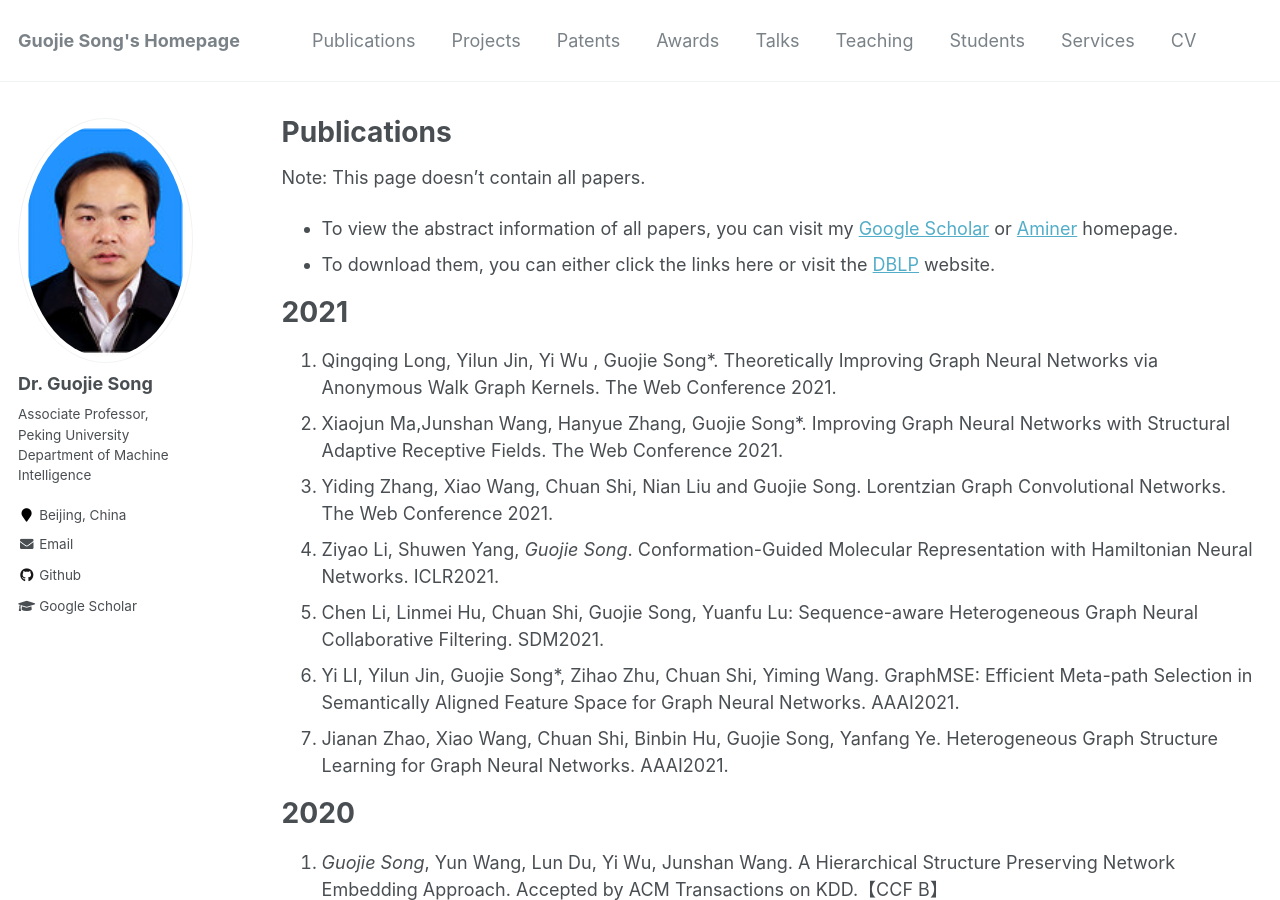
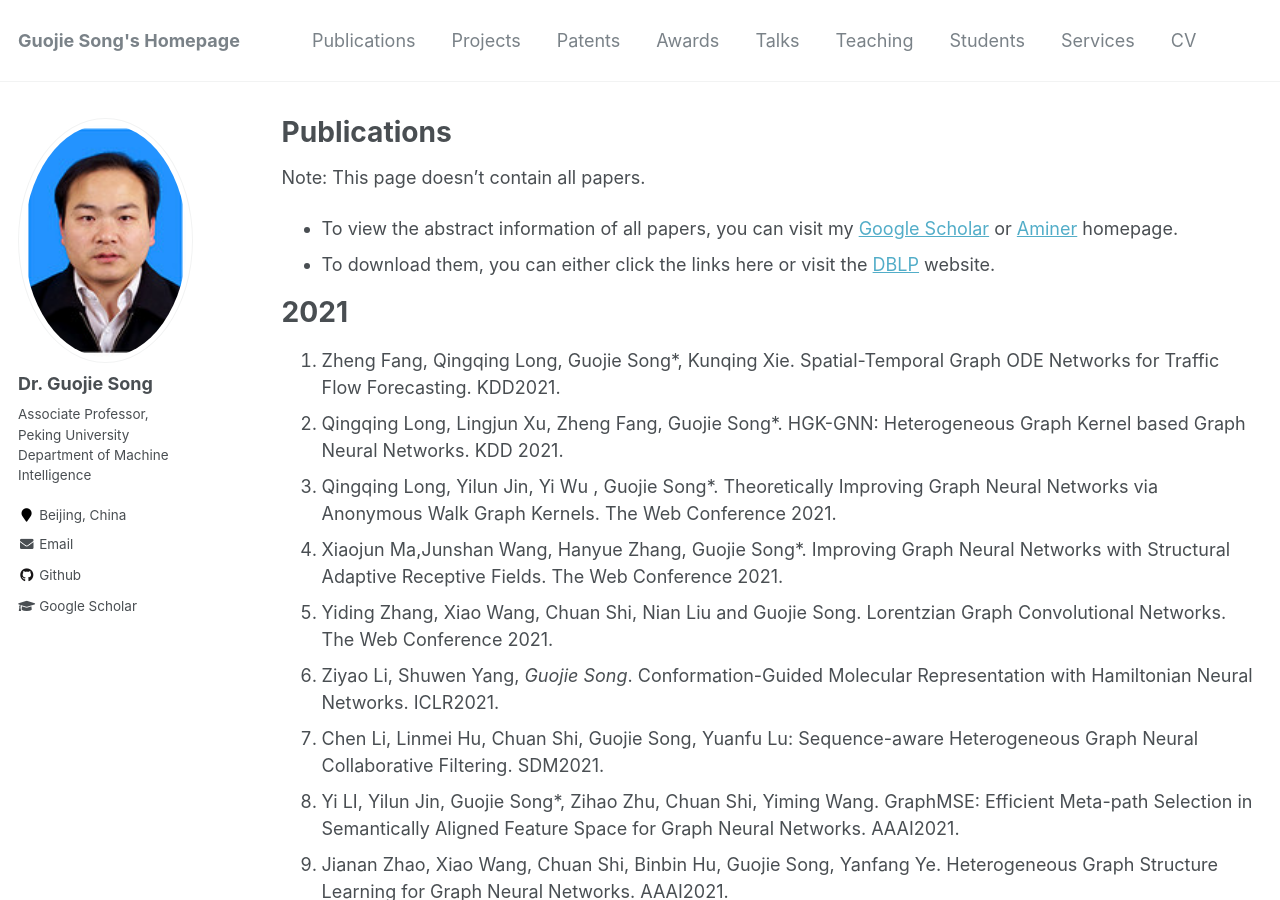
Before and after one commit to gjsong-pku/gjsong-pku.github.io, a Jekyll site: the page built from _pages/publications.md, in a window 1280 px wide and 900 px high. Built offline with Jekyll 4.4.1, drawn with Linux system fonts in a browser that asks for light colours.

Commit message:
Update publications.md

```diff
--- a/_pages/publications.md
+++ b/_pages/publications.md
@@ -12,13 +12,15 @@ Note: This page doesn't contain all papers.
 - To download them, you can either click the links here or visit the [DBLP](https://dblp.uni-trier.de/pers/hd/s/Song:Guojie) website.
 
 # 2021
-7. Qingqing Long, Yilun Jin, Yi Wu , Guojie Song*. Theoretically Improving Graph Neural Networks via Anonymous Walk Graph Kernels. The Web Conference 2021.
-6. Xiaojun Ma,Junshan Wang, Hanyue Zhang, Guojie Song*. Improving Graph Neural Networks with Structural Adaptive Receptive Fields. The Web Conference 2021.
-5. Yiding Zhang, Xiao Wang, Chuan Shi, Nian Liu and Guojie Song. Lorentzian Graph Convolutional Networks. The Web Conference 2021.
-4. Ziyao Li, Shuwen Yang, *Guojie Song*. Conformation-Guided Molecular Representation with Hamiltonian Neural Networks. ICLR2021.
-3. Chen Li, Linmei Hu, Chuan Shi, Guojie Song, Yuanfu Lu: Sequence-aware Heterogeneous Graph Neural Collaborative Filtering. SDM2021.
-2. Yi LI, Yilun Jin, Guojie Song*, Zihao Zhu, Chuan Shi, Yiming Wang. GraphMSE: Efficient Meta-path Selection in Semantically Aligned Feature Space for Graph Neural Networks. AAAI2021.
-1.	Jianan Zhao, Xiao Wang, Chuan Shi, Binbin Hu, Guojie Song, Yanfang Ye. Heterogeneous Graph Structure Learning for Graph Neural Networks. AAAI2021.
+7. Zheng Fang, Qingqing Long, Guojie Song*, Kunqing Xie. Spatial-Temporal Graph ODE Networks for Traffic Flow Forecasting. KDD2021.
+8. Qingqing Long, Lingjun Xu, Zheng Fang, Guojie Song*. HGK-GNN: Heterogeneous Graph Kernel based Graph Neural Networks. KDD 2021.
+9.  Qingqing Long, Yilun Jin, Yi Wu , Guojie Song*. Theoretically Improving Graph Neural Networks via Anonymous Walk Graph Kernels. The Web Conference 2021.
+10. Xiaojun Ma,Junshan Wang, Hanyue Zhang, Guojie Song*. Improving Graph Neural Networks with Structural Adaptive Receptive Fields. The Web Conference 2021.
+11. Yiding Zhang, Xiao Wang, Chuan Shi, Nian Liu and Guojie Song. Lorentzian Graph Convolutional Networks. The Web Conference 2021.
+12. Ziyao Li, Shuwen Yang, *Guojie Song*. Conformation-Guided Molecular Representation with Hamiltonian Neural Networks. ICLR2021.
+13. Chen Li, Linmei Hu, Chuan Shi, Guojie Song, Yuanfu Lu: Sequence-aware Heterogeneous Graph Neural Collaborative Filtering. SDM2021.
+14. Yi LI, Yilun Jin, Guojie Song*, Zihao Zhu, Chuan Shi, Yiming Wang. GraphMSE: Efficient Meta-path Selection in Semantically Aligned Feature Space for Graph Neural Networks. AAAI2021.
+15.	Jianan Zhao, Xiao Wang, Chuan Shi, Binbin Hu, Guojie Song, Yanfang Ye. Heterogeneous Graph Structure Learning for Graph Neural Networks. AAAI2021.
 
 
 # 2020
```
